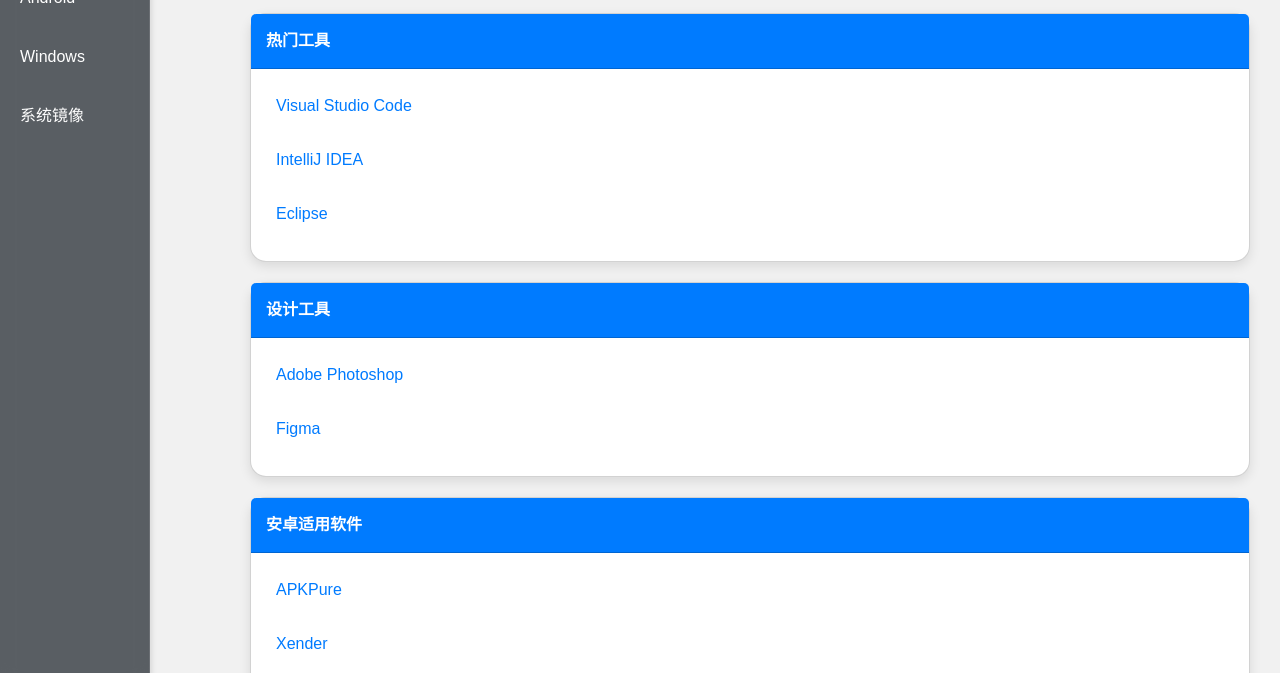
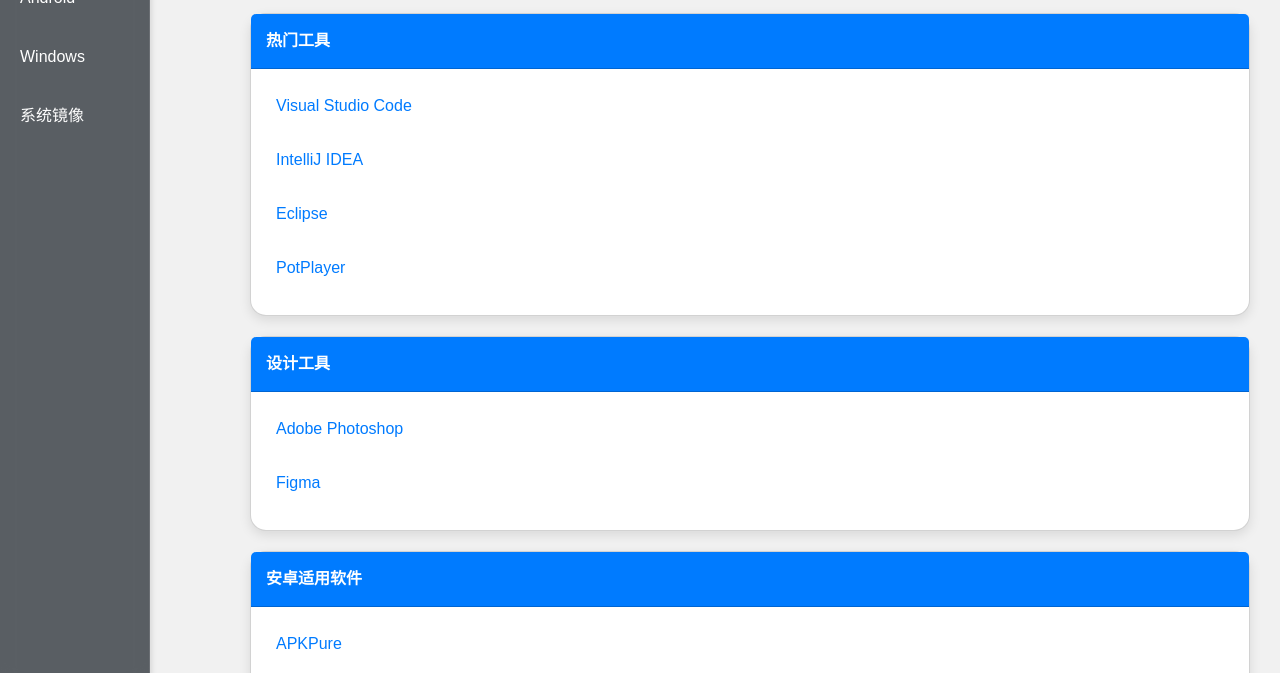
Before and after one commit to Windows11-MEMZ/LinkConnector, a plain HTML site: page index.html in a window 1280 px wide. Shown: the part 113-786 px from the top of the page. Drawn offline with nearby package versions, Linux system fonts and the light colour scheme.

Commit message:
Update index.html

```diff
--- a/index.html
+++ b/index.html
@@ -23,6 +23,7 @@
           <a href="https://code.visualstudio.com/" target="_blank">Visual Studio Code</a>
           <a href="https://www.jetbrains.com/idea/" target="_blank">IntelliJ IDEA</a>
           <a href="https://www.eclipse.org/" target="_blank">Eclipse</a>
+          <a href="https://potplayer.daum.net/?lang=zh_CN" target="_blank">PotPlayer</a>
         </div>
       </div>
       <div class="card">
```
